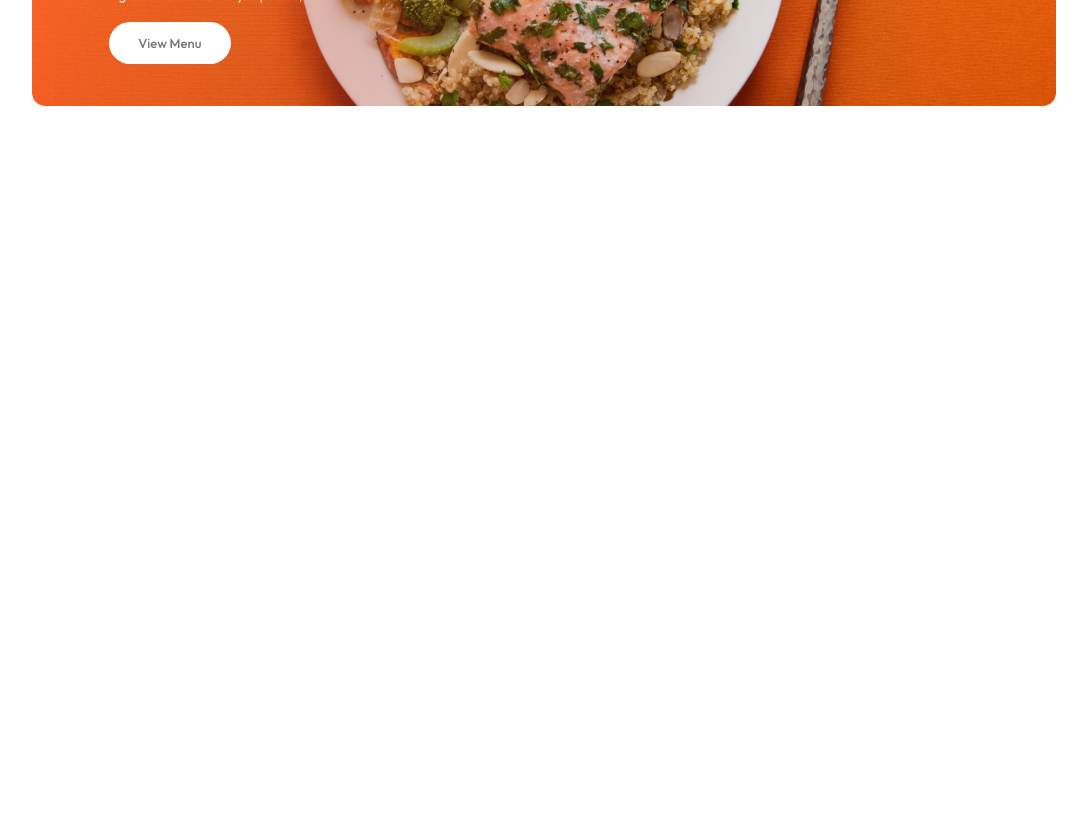
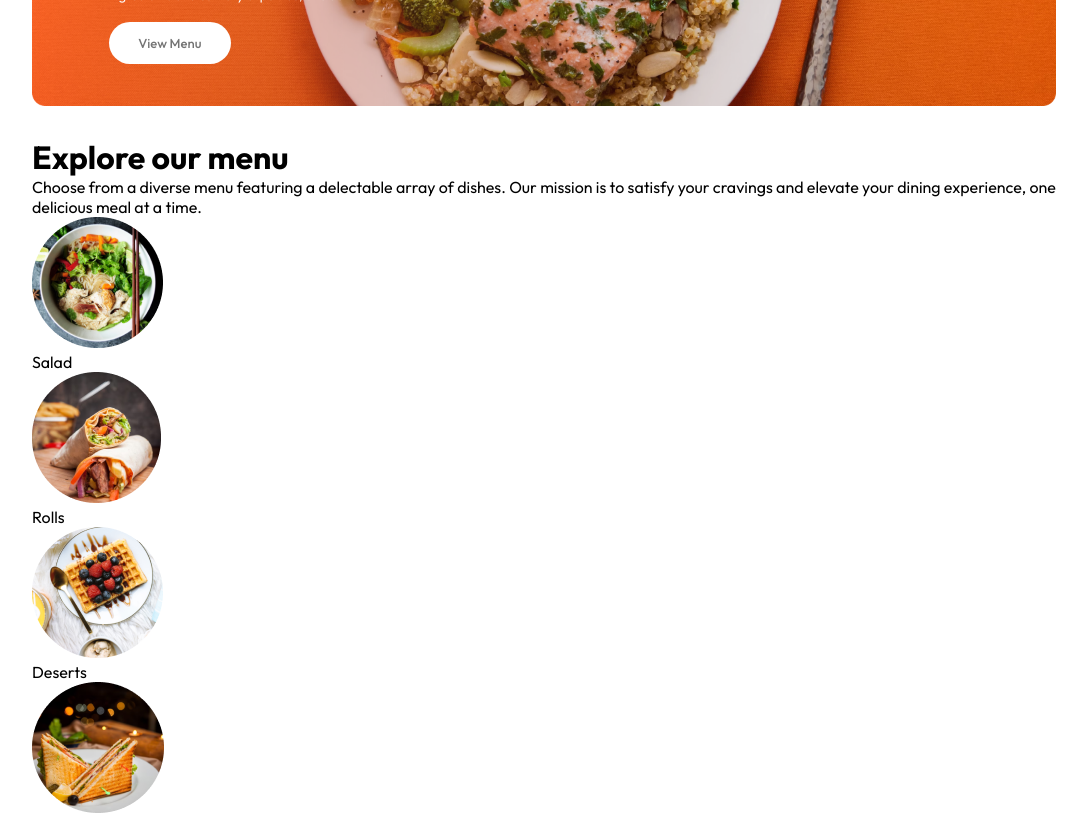
Before and after one commit to Juan372882/Orderfood, a React (Vite) app in the folder frontend/: page / in a window 1280 px wide. Shown: the part 440-1254 px from the top of the page, without its empty margins (96-1183 px from the left). Before the commit the page ends 800 px from the top, so only its background shows below. Built offline with nearby package versions, Linux system fonts and the light colour scheme.

Commit message:
Explor Menu

```diff
--- /dev/null
+++ b/frontend/src/components/ExploreMenu/ExploreMenu.jsx
@@ -0,0 +1,24 @@
+import React from 'react'
+import './ExploreMenu.css'
+import { menu_list } from '../../assets/assets'
+
+const ExploreMenu = () => {
+  return (
+    <div className='explore-menu' id='explore-menu'>
+      <h1>Explore our menu</h1>
+      <p className='explore-menu-text'>Choose from a diverse menu featuring a delectable array of dishes. Our mission is to satisfy your cravings and elevate your dining experience, one delicious meal at a time.</p>
+      <div className="explore-menu-list">
+        {menu_list.map((item,index)=>{
+            return (
+                <div key={index} className='explore-menu-list-item'>
+                    <img src={item.menu_image} alt="" />
+                    <p>{item.menu_name}</p>
+                </div>
+            )
+        })}
+      </div>
+    </div>
+  )
+}
+
+export default ExploreMenu
--- a/frontend/src/components/Header/Header.jsx
+++ b/frontend/src/components/Header/Header.jsx
@@ -6,7 +6,7 @@
     <div className='header'>
       <div className="header-contents">
         <h2>Order your favorite food here</h2>
-        <p>Choose from a diverse menu featuring a delectable array of dishes crafted with the finest ingredients and culinary expertise, one delicious meal at a time</p>
+        <p>Choose from a diverse menu featuring a delectable array of dishes crafted with the finest ingredients and culinary expertise, one delicious meal at a time.</p>
         <button>View Menu</button>
       </div>
     </div>
--- a/frontend/src/pages/Home/Home.jsx
+++ b/frontend/src/pages/Home/Home.jsx
@@ -1,11 +1,13 @@
 import React from 'react'
 import './Home.css'
 import Header from '../../components/Header/Header'
+import ExploreMenu from '../../components/ExploreMenu/ExploreMenu'
 
 const Home = () => {
   return (
     <div>
       <Header/>
+      <ExploreMenu/>
     </div>
   )
 }
```
Also changed, not shown: frontend/src/components/ExploreMenu/ExploreMenu.css (added).
